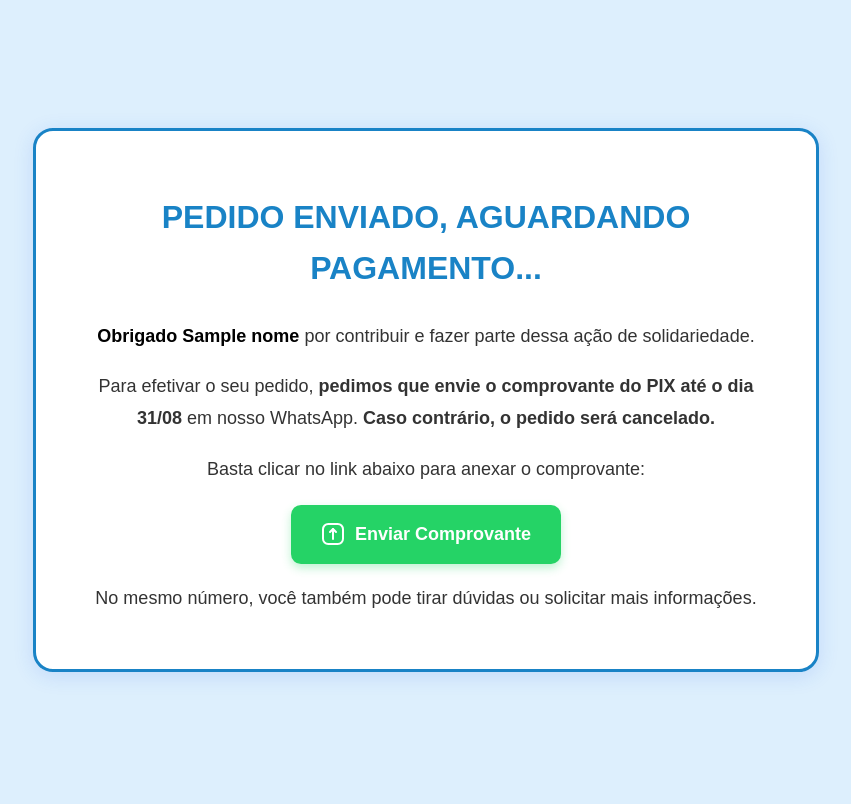
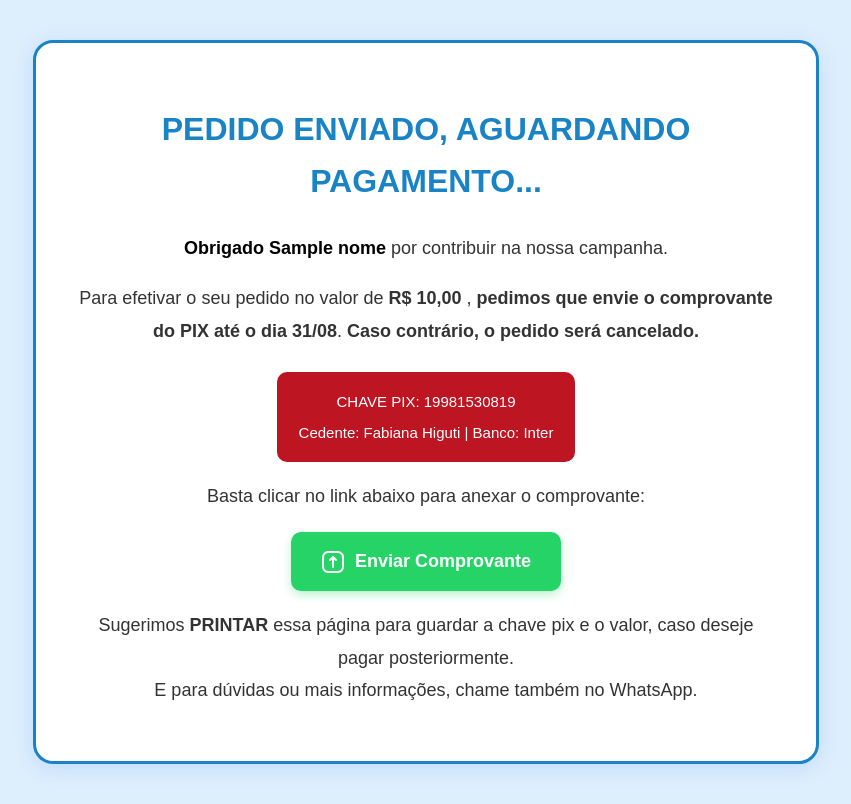
Before and after one commit to guuhiguti/formularioPizza, a Flask app: template templates/comprovante.html in a window 1280 px wide. Shown: the whole page, without its empty margins (214-1065 px from the left). Before the commit the page ends 677 px from the top, so only its background shows below. Run offline with Flask 3, Linux system fonts and the light colour scheme; the template is opened without the code that fills it: most values are stand-ins (such as "Sample title", 1, 10 or a date in 2020); parts of the project's set-up code (start-up, migrations or seed data) failed here and were passed over.

Commit message:
new price of pizzas and style update

```diff
--- a/static/css/comprovante.css
+++ b/static/css/comprovante.css
@@ -81,3 +81,19 @@ body {
         font-size: 16px;
     }
 }
+.pagamento-info {
+    background: #be1522;
+    border: 2px solid #be1522;
+    border-radius: 10px;
+    padding: 10px 20px; /* Menos espaço interno */
+    margin-top: 10px;
+    text-align: center;
+    width: fit-content; /* Ajusta ao conteúdo */
+    display: inline-block; /* Fica no tamanho do conteúdo */
+}
+
+.pagamento-info p {
+    margin: 4px 0;
+    font-size: 15px;
+    color: white;
+}
--- a/static/js/main.js
+++ b/static/js/main.js
@@ -13,7 +13,7 @@ function calcularPrecoTotal(totalPizzas) {
   const numPares = Math.floor(totalPizzas / 2)
   const restanteImpar = totalPizzas % 2
 
-  const custo = numPares * 90 + restanteImpar * 50
+  const custo = numPares * 80 + restanteImpar * 45
   return custo
 }
 
--- a/templates/comprovante.html
+++ b/templates/comprovante.html
@@ -13,13 +13,20 @@
             <h1>PEDIDO ENVIADO, AGUARDANDO PAGAMENTO...</h1>
 
             <p>
-                <span class="highlight">Obrigado {{ nome }}</span> por contribuir e fazer parte dessa ação de solidariedade.
+                <span class="highlight">Obrigado {{ nome }}</span> por contribuir na nossa campanha.
             </p>
-            <p>Para efetivar o seu pedido, <strong>pedimos que envie o comprovante do PIX até o dia 31/08</strong> em nosso WhatsApp. <strong>Caso contrário, o pedido será cancelado.</strong></p>
+            <p>Para efetivar o seu pedido no valor de <strong> R$ {{ total}},00 </strong>, <strong>pedimos que envie o comprovante do PIX até o dia 31/08</strong>. <strong>Caso contrário, o pedido será cancelado.</strong></p>
+
+            <div class="pagamento-info">
+                <p>CHAVE PIX: 19981530819</p>
+                <p>Cedente: Fabiana Higuti | Banco: Inter</p>
+            </div>
 
             <p>
                 Basta clicar no link abaixo para anexar o comprovante:
             </p>
+
+
 
             <a href="https://wa.me/5519981530819?text=Ol%C3%A1%2C%20segue%20o%20comprovante%20do%20meu%20pedido%20de%20pizza!"
                target="_blank" class="whatsapp-link">
@@ -27,9 +34,11 @@
                 Enviar Comprovante
             </a>
 
-            <p>No mesmo número, você também pode tirar dúvidas ou solicitar mais informações.</p>
+            <p>Sugerimos <strong>PRINTAR</strong> essa página para guardar a chave pix e o valor, caso deseje pagar posteriormente. <br>
+                E para dúvidas ou mais informações, chame também no WhatsApp.</p>
 
         </div>
     </div>
+    <script src="{{ url_for('static', filename='js/main.js') }}"></script>
 </body>
 </html>
--- a/templates/form.html
+++ b/templates/form.html
@@ -16,7 +16,7 @@
                 <img src="{{ url_for('static', filename='images/logo-projeto2.png') }}" alt="logo-projeto" width="270px" height="120px">
                 <div>
                     <p>PARTICIPE DESSA CAMPANHA DELICIOSA E FAÇA UMA CRIANÇA SORRIR!</p>
-                    <p>VALORES: 1 pizza R$50,00 | 2 pizzas R$90,00 </p>
+                    <p>VALORES: 1 pizza R$45,00 | 2 pizzas R$80,00 </p>
                     <p> Acesse:
                         <a href="https://www.instagram.com/sersolidariocampinas" target="_blank" style="color: inherit;">
                             @sersolidariocampinas
```
